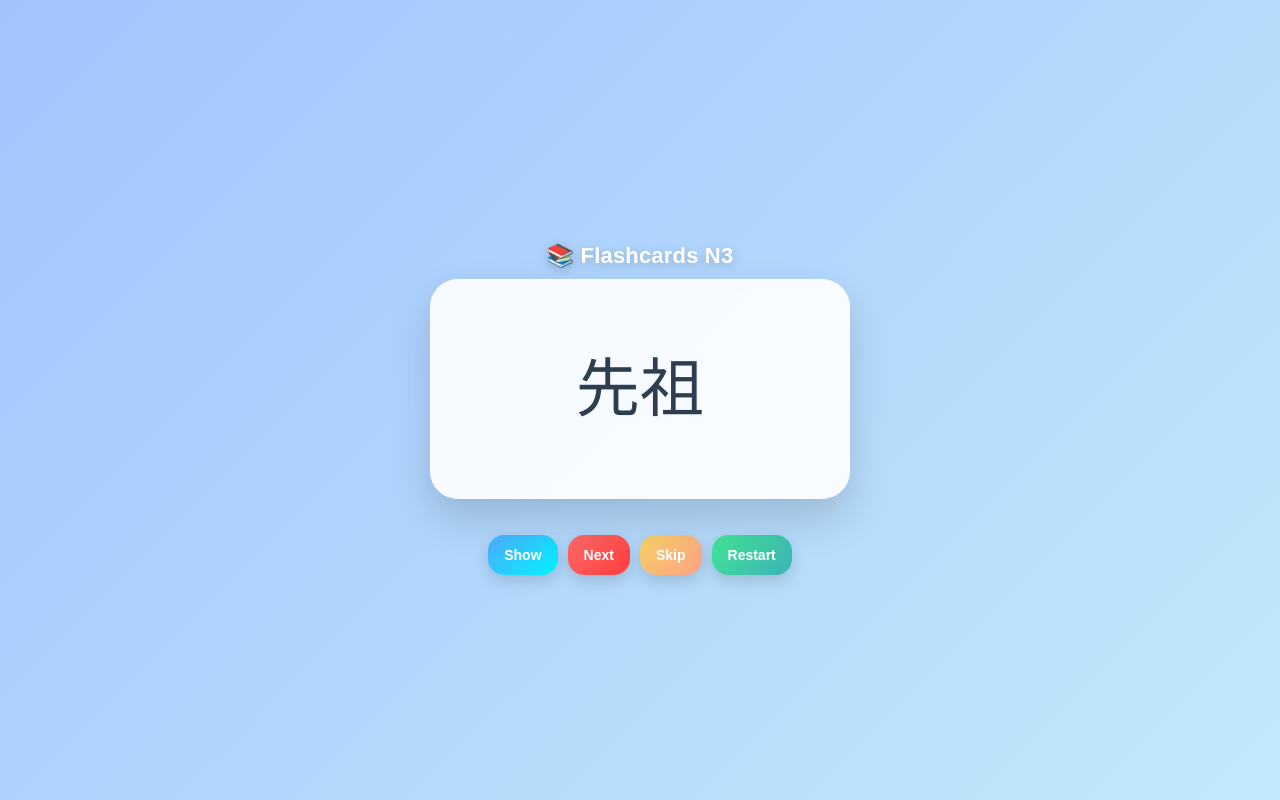
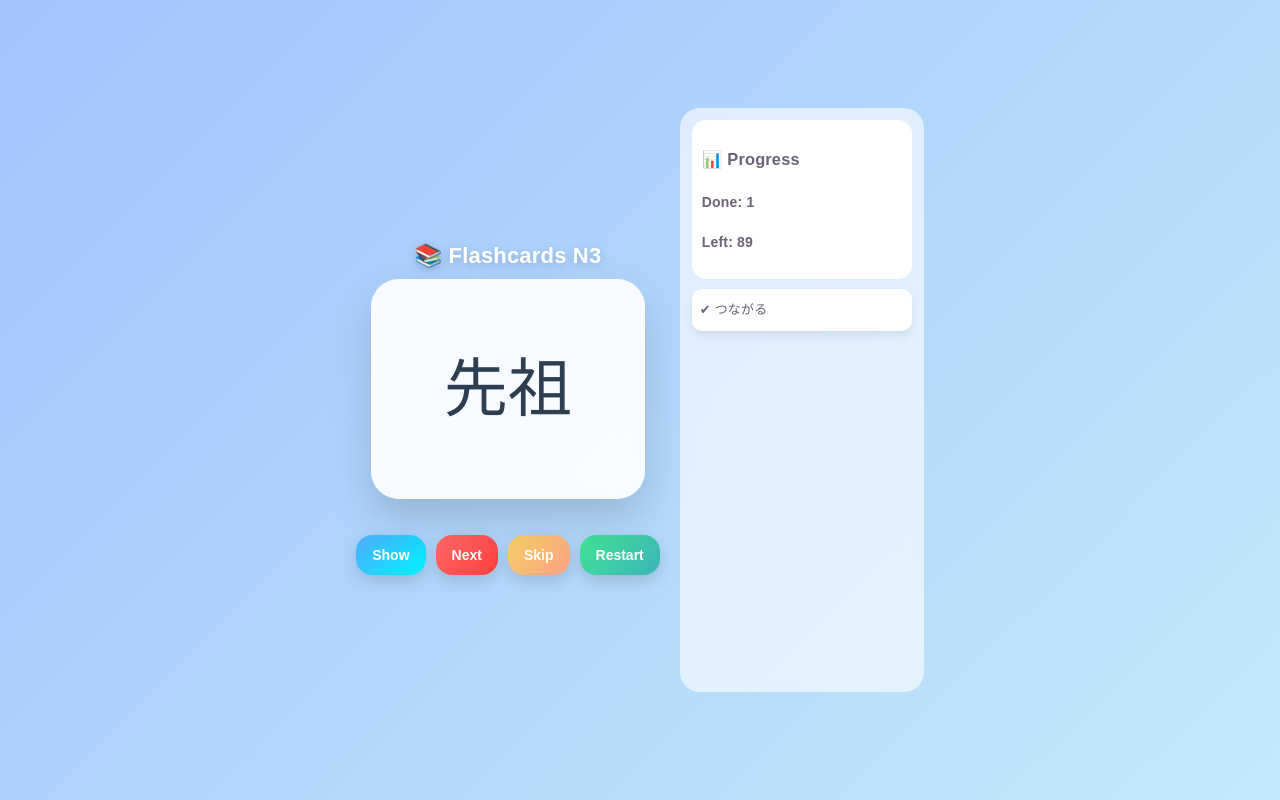
Before and after one commit to chayanin-lawanrattanakul/flashcard-n3-vite, a website built with Vite: page index.html in a window 1280 px wide. Both pictures are taken after a click on the button "Next". Built offline with nearby package versions, Linux system fonts and the light colour scheme.

Commit message:
update flashcard app

```diff
--- a/index.html
+++ b/index.html
@@ -1,15 +1,17 @@
 <!DOCTYPE html>
 <html>
+
 <head>
   <meta charset="UTF-8" />
   <title>Flashcards N3</title>
 </head>
 
 <body>
+  <div class="layout">
+    <div class="main">
       <h2>📚 Flashcards N3</h2>
 
       <div class="card" id="question">Loading...</div>
-
       <div id="answer"></div>
 
       <div class="buttons">
@@ -18,7 +20,21 @@
         <button class="skip" id="skipBtn">Skip</button>
         <button class="restart" id="restartBtn">Restart</button>
       </div>
+    </div>
+
+    <!-- 📊 SIDEBAR -->
+    <div class="side">
+      <div class="stat">
+        <h3>📊 Progress</h3>
+        <p>Done: <span id="doneCount">0</span></p>
+        <p>Left: <span id="leftCount">0</span></p>
+      </div>
+
+      <div id="doneList"></div>
+    </div>
+  </div>
 
   <script type="module" src="/src/main.ts"></script>
 </body>
+
 </html>
--- a/src/main.ts
+++ b/src/main.ts
@@ -23,10 +23,22 @@ if ("serviceWorker" in navigator) {
   );
 }
 
+function updateUI() {
+  document.getElementById("doneCount")!.textContent = String(done.length);
+  document.getElementById("leftCount")!.textContent = String(deck.length);
+
+  const list = document.getElementById("doneList")!;
+  list.innerHTML = done
+    .slice(-20)
+    .map(c => `<div class="done-item">✔ ${c.kanji}</div>`)
+    .join("");
+}
+
 function pick() {
   if (deck.length === 0) {
     question.textContent = "🎉 Done!";
     answer.innerHTML = "";
+    updateUI();
     return;
   }
 
@@ -34,12 +46,32 @@ function pick() {
 
   question.textContent = current.kanji;
   answer.innerHTML = "";
+
+  updateUI();
+}
+
+let done: Card[] = [];
+
+function saveProgress() {
+  localStorage.setItem("deck", JSON.stringify(deck));
+  localStorage.setItem("done", JSON.stringify(done));
+}
+
+function loadProgress() {
+  const savedDeck = localStorage.getItem("deck");
+  const savedDone = localStorage.getItem("done");
+
+  if (savedDeck) deck = JSON.parse(savedDeck);
+  if (savedDone) done = JSON.parse(savedDone);
 }
 
 async function load() {
   try {
     const res = await fetch(`${import.meta.env.BASE_URL}vocab.json`);
     deck = await res.json();
+
+    loadProgress();
+
     pick();
   } catch (e) {
     console.error("โหลด vocab.json ไม่ได้", e);
@@ -79,11 +111,17 @@ function showAnswer() {
   `;
 }
 
+
 function nextCard() {
   if (!current) return;
+  const card = current;
 
-  deck = deck.filter(c => c.id !== current!.id);
+  done.push(current);
+  deck = deck.filter(c => c.id !== card.id);
+
+  saveProgress();
   pick();
+  updateUI();
 }
 
 function skipCard() {
--- a/src/style.css
+++ b/src/style.css
@@ -175,3 +175,44 @@ button:active {
   background: linear-gradient(135deg, #42e695, #3bb2b8);
   color: white;
 }
+
+.layout {
+  display: flex;
+  gap: 20px;
+  align-items: center;
+  justify-content: center;
+}
+
+.main {
+  display: flex;
+  flex-direction: column;
+  align-items: center;
+}
+
+.side {
+  width: 220px;
+  height: 70vh;
+  overflow-y: auto;
+  background: rgba(255,255,255,0.6);
+  border-radius: 20px;
+  padding: 12px;
+  backdrop-filter: blur(10px);
+}
+
+.stat {
+  background: white;
+  border-radius: 14px;
+  padding: 10px;
+  margin-bottom: 10px;
+  font-size: 14px;
+  font-weight: bold;
+}
+
+.done-item {
+  background: white;
+  padding: 8px;
+  border-radius: 10px;
+  margin-top: 6px;
+  font-size: 13px;
+  box-shadow: 0 5px 10px rgba(0,0,0,0.08);
+}
```
Lines whose indentation alone changed are shown as unchanged.
